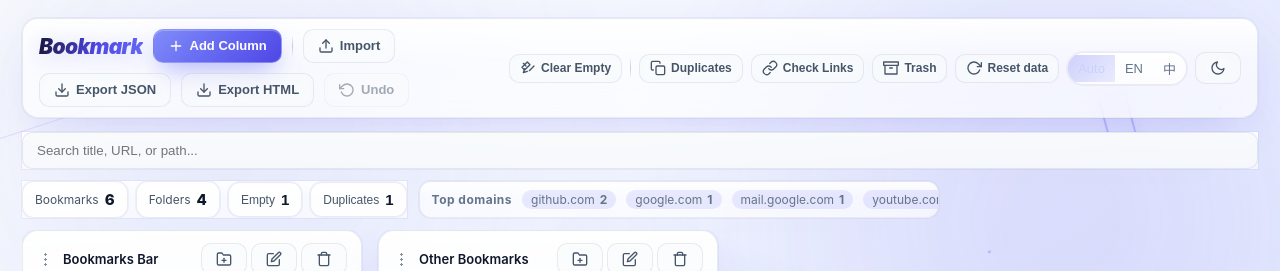
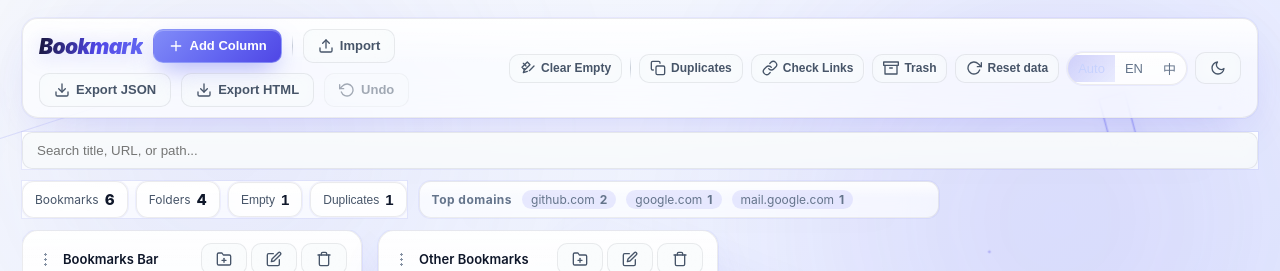
Before and after one commit to HIUEETR/Bookmark-Web, a React (Vite) app: page / in a window 1280 px wide. Both pictures are taken after a click on the button "Use sample data". Shown: the top 271 px of the page. Built offline with nearby package versions, Linux system fonts and the light colour scheme.

Commit message:
feat(ui): 热门域名超宽自动隐藏，语言切换后重新测量不溢出

```diff
--- a/src/components/StatsPanel.tsx
+++ b/src/components/StatsPanel.tsx
@@ -1,3 +1,4 @@
+import { useLayoutEffect, useRef, useState } from "react";
 import type { BookmarkStats } from "../types";
 import { useI18n } from "../context/I18nContext";
 
@@ -11,6 +12,35 @@ const MAX_DOMAINS = 4;
 
 export function StatsPanel({ stats, onDuplicates, onEmptyFolders }: StatsPanelProps) {
   const { t } = useI18n();
+  const listRef = useRef<HTMLDivElement | null>(null);
+  const measureRef = useRef<HTMLDivElement | null>(null);
+  const [visibleCount, setVisibleCount] = useState(MAX_DOMAINS);
+
+  const topDomains = stats.topDomains.slice(0, MAX_DOMAINS);
+
+  // Measure how many domain pills fit; re-run on language change, stats change,
+  // or container resize (window size, layout changes).
+  useLayoutEffect(() => {
+    const measure = () => {
+      const listEl = listRef.current;
+      const stripEl = measureRef.current;
+      if (!listEl || !stripEl) return;
+      stripEl.style.width = `${listEl.clientWidth}px`;
+      const items = Array.from(stripEl.querySelectorAll<HTMLElement>(".domain-item"));
+      let count = 0;
+      for (const item of items) {
+        if (item.offsetLeft + item.offsetWidth <= stripEl.clientWidth) count += 1;
+        else break;
+      }
+      setVisibleCount((prev) => (prev === count ? prev : count));
+    };
+
+    measure();
+    const ro = new ResizeObserver(measure);
+    if (listRef.current) ro.observe(listRef.current);
+    return () => ro.disconnect();
+  }, [t, stats.topDomains]);
+
   return (
     <>
       <div className="stats-panel">
@@ -31,15 +61,24 @@ export function StatsPanel({ stats, onDuplicates, onEmptyFolders }: StatsPanelPr
           <strong>{stats.duplicateUrls}</strong>
         </button>
       </div>
-      {stats.topDomains.length > 0 && (
-        <div className="domain-list">
+      {topDomains.length > 0 && (
+        <div className="domain-list" ref={listRef}>
           <span className="domain-title">{t.stats.topDomains}</span>
-          {stats.topDomains.slice(0, MAX_DOMAINS).map((item) => (
+          {topDomains.slice(0, visibleCount).map((item) => (
             <span key={item.domain} className="domain-item">
               <span className="domain-name">{item.domain}</span>
               <span className="domain-count">{item.count}</span>
             </span>
           ))}
+          <div className="domain-measure" ref={measureRef} aria-hidden="true">
+            <span className="domain-title">{t.stats.topDomains}</span>
+            {topDomains.map((item) => (
+              <span key={item.domain} className="domain-item">
+                <span className="domain-name">{item.domain}</span>
+                <span className="domain-count">{item.count}</span>
+              </span>
+            ))}
+          </div>
         </div>
       )}
     </>
--- a/src/styles/banner.css
+++ b/src/styles/banner.css
@@ -669,3 +669,22 @@ input[type="url"] {
   box-shadow: 0 0 24px -6px rgba(99, 102, 241, 0.45), var(--glow-accent);
   animation: fadeIn 0.2s ease;
 }
+
+/* Hidden measurement strip used to decide how many domain pills fit */
+.domain-list {
+  position: relative;
+}
+
+.domain-measure {
+  position: absolute;
+  top: 0;
+  left: 0;
+  visibility: hidden;
+  pointer-events: none;
+  display: flex;
+  flex-direction: row;
+  align-items: center;
+  gap: 10px;
+  padding: 8px 12px;
+  border: 1px solid transparent;
+}
```
